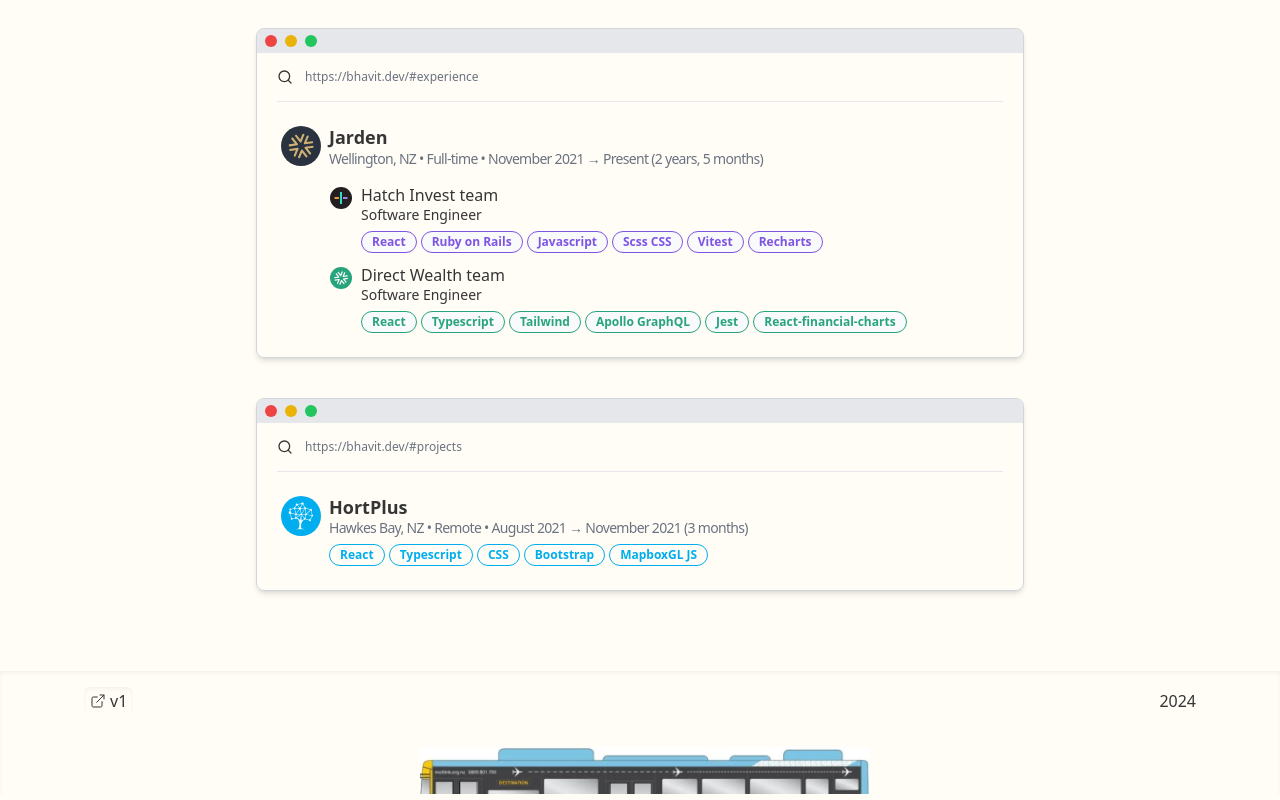
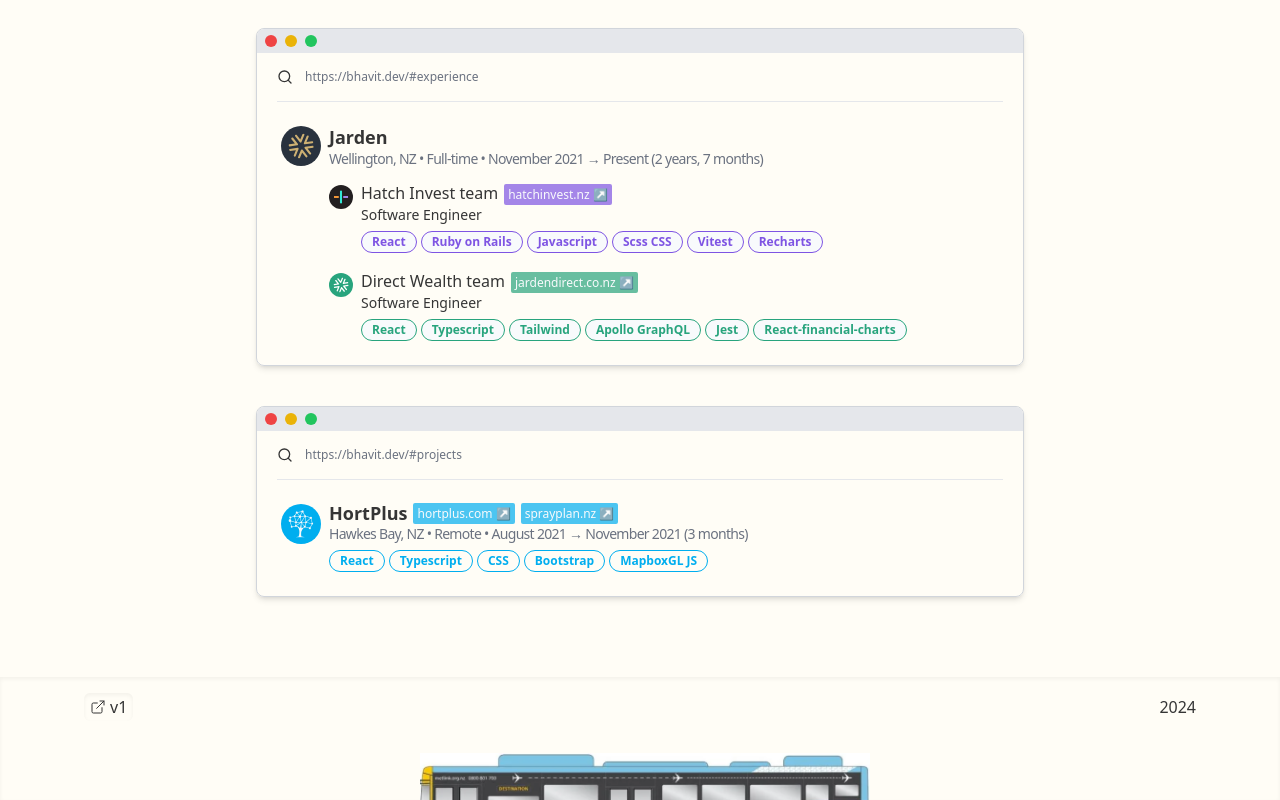
Before and after one commit to wa-bha/v2-personal-website, a Next.js app: page / in a window 1280 px wide. Shown: the part 852-1652 px from the top of the page. Built offline with nearby package versions, Linux system fonts and the light colour scheme.

Commit message:
feat: add badge list component and links to experience websites

```diff
--- a/src/app/page.tsx
+++ b/src/app/page.tsx
@@ -10,7 +10,7 @@
 import HatchLogo from "@/components/icons/HatchLogo";
 import HortPlusLogo from "@/components/icons/HortPlusLogo";
 import ExternalLink from "@/components/ExternalLink";
-import { Badge } from "@/components/ui/badge";
+import BadgeList from "@/components/BadgeList";
 
 export default function Home() {
   return (
@@ -78,49 +78,74 @@
 
                   <div className="text-gray-500 text-sm tracking-tighter">
                     <p className="font-light">
-                      Wellington, NZ • Full-time • November 2021 → Present (2 years, 5 months)
+                      Wellington, NZ • Full-time • November 2021 → Present (2 years, 7 months)
                     </p>
                   </div>
                 </header>
 
-                <div className="pt-4 flex flex-col gap-y-3">
+                <div className="pt-4 flex flex-col gap-y-5">
                   <section className="flex gap-x-2">
-                    <HatchLogo className="flex-none w-6 h-6 pt-0.5" />
+                    <HatchLogo className="flex-none w-6 h-6" />
 
-                    <div>
-                      <h6 className="font-medium leading-tight">Hatch Invest team</h6>
+                    <div className="mt-[-0.25rem]">
+                      <div className="flex flex-wrap items-center gap-x-1.5">
+                        <h6 className="font-medium leading-tight">Hatch Invest team</h6>
+
+                        <ExternalLink className="text-slate-50" href="https://www.hatchinvest.nz/">
+                          <span className="rounded-sm px-1 py-0.5 bg-hatch-purple/70 text-xs font-medium">
+                            hatchinvest.nz ↗
+                          </span>
+                        </ExternalLink>
+                      </div>
                       <p className="text-sm">Software Engineer</p>
 
-                      <div className="pt-1.5 flex flex-wrap gap-x-1 gap-y-1">
-                        <Badge variant="hatch">React</Badge>
-                        <Badge variant="hatch">Ruby on Rails</Badge>
-                        <Badge variant="hatch">Javascript</Badge>
-                        <Badge variant="hatch">Scss CSS</Badge>
-                        <Badge variant="hatch">Vitest</Badge>
-                        <Badge variant="hatch">Recharts</Badge>
-                      </div>
+                      <BadgeList
+                        badges={[
+                          "React",
+                          "Ruby on Rails",
+                          "Javascript",
+                          "Scss CSS",
+                          "Vitest",
+                          "Recharts"
+                        ]}
+                        variant="hatch"
+                      />
                     </div>
                   </section>
 
                   <section className="flex gap-x-2">
                     <JardenLogo
-                      className="flex-none w-6 h-6 pt-0.5"
+                      className="flex-none w-6 h-6"
                       fillColor="#FFFFFF"
                       backgroundColor="#28A47D"
                     />
 
-                    <div>
-                      <h6 className="font-medium leading-tight">Direct Wealth team</h6>
+                    <div className="mt-[-0.25rem]">
+                      <div className="flex flex-wrap items-center gap-x-1.5">
+                        <h6 className="font-medium leading-tight">Direct Wealth team</h6>
+
+                        <ExternalLink
+                          className="text-slate-50"
+                          href="https://www.jardendirect.co.nz/"
+                        >
+                          <span className="rounded-sm px-1 py-0.5 bg-direct-green/70 text-xs font-medium">
+                            jardendirect.co.nz ↗
+                          </span>
+                        </ExternalLink>
+                      </div>
                       <p className="text-sm">Software Engineer</p>
 
-                      <div className="pt-1.5 flex flex-wrap gap-x-1 gap-y-1">
-                        <Badge variant="jarden">React</Badge>
-                        <Badge variant="jarden">Typescript</Badge>
-                        <Badge variant="jarden">Tailwind</Badge>
-                        <Badge variant="jarden">Apollo GraphQL</Badge>
-                        <Badge variant="jarden">Jest</Badge>
-                        <Badge variant="jarden">React-financial-charts</Badge>
-                      </div>
+                      <BadgeList
+                        badges={[
+                          "React",
+                          "Typescript",
+                          "Tailwind",
+                          "Apollo GraphQL",
+                          "Jest",
+                          "React-financial-charts"
+                        ]}
+                        variant="jarden"
+                      />
                     </div>
                   </section>
                 </div>
@@ -134,11 +159,20 @@
                 <HortPlusLogo className="flex-none w-10 h-10" />
 
                 <header>
-                  <h5 className="text-lg font-semibold leading-tight">
-                    <ExternalLink href="https://www.linkedin.com/in/bhavit-wadhwa/#projects">
-                      HortPlus
+                  <div className="mt-[-0.25rem] flex flex-wrap items-start gap-x-1.5">
+                    <h5 className="pt-0.5 text-lg font-semibold leading-tight">HortPlus</h5>
+
+                    <ExternalLink className="text-slate-50" href="https://www.hortplus.com/">
+                      <span className="rounded-sm px-1 py-0.5 bg-hortplus-blue/70 text-xs font-medium">
+                        hortplus.com ↗
+                      </span>
                     </ExternalLink>
-                  </h5>
+                    <ExternalLink className="text-slate-50" href="https://sprayplan.nz/">
+                      <span className="rounded-sm px-1 py-0.5 bg-hortplus-blue/70 text-xs font-medium">
+                        sprayplan.nz ↗
+                      </span>
+                    </ExternalLink>
+                  </div>
 
                   <div className="text-gray-500 text-sm tracking-tighter">
                     <p className="font-light">
@@ -146,13 +180,10 @@
                     </p>
                   </div>
 
-                  <div className="pt-1.5 flex flex-wrap gap-x-1 gap-y-1">
-                    <Badge variant="hortplus">React</Badge>
-                    <Badge variant="hortplus">Typescript</Badge>
-                    <Badge variant="hortplus">CSS</Badge>
-                    <Badge variant="hortplus">Bootstrap</Badge>
-                    <Badge variant="hortplus">MapboxGL JS</Badge>
-                  </div>
+                  <BadgeList
+                    badges={["React", "Typescript", "CSS", "Bootstrap", "MapboxGL JS"]}
+                    variant="hortplus"
+                  />
                 </header>
               </article>
 
@@ -168,8 +199,8 @@
                   </h5>
 
                   <div className="pt-1.5 flex flex-wrap gap-x-1 gap-y-1 *:bg-green-yellow *:text-black">
+                    <Badge>NextJS</Badge>
                     <Badge>React</Badge>
-                    <Badge>NextJS</Badge>
                     <Badge>shadcn/ui</Badge>
                   </div>
                 </header>
--- /dev/null
+++ b/src/components/BadgeList/BadgeList.tsx
@@ -0,0 +1,20 @@
+import React from "react";
+import { Badge, BadgeVariants } from "../ui/badge";
+
+interface BadgeListProps extends BadgeVariants {
+  badges: string[];
+}
+
+const BadgeList: React.FC<BadgeListProps> = ({ badges, variant }) => {
+  return (
+    <div className="pt-1.5 flex flex-wrap gap-x-1 gap-y-1">
+      {badges.map((badge, index) => (
+        <Badge key={index} variant={variant}>
+          {badge}
+        </Badge>
+      ))}
+    </div>
+  );
+};
+
+export default BadgeList;
--- /dev/null
+++ b/src/components/BadgeList/index.ts
@@ -0,0 +1,3 @@
+import BadgeList from "./BadgeList";
+
+export default BadgeList;
--- a/src/components/ui/badge.tsx
+++ b/src/components/ui/badge.tsx
@@ -28,9 +28,9 @@
   }
 );
 
-export interface BadgeProps
-  extends React.HTMLAttributes<HTMLDivElement>,
-    VariantProps<typeof badgeVariants> {}
+export type BadgeVariants = VariantProps<typeof badgeVariants>;
+
+export interface BadgeProps extends React.HTMLAttributes<HTMLDivElement>, BadgeVariants {}
 
 function Badge({ className, variant, ...props }: BadgeProps) {
   return <div className={cn(badgeVariants({ variant }), className)} {...props} />;
```
